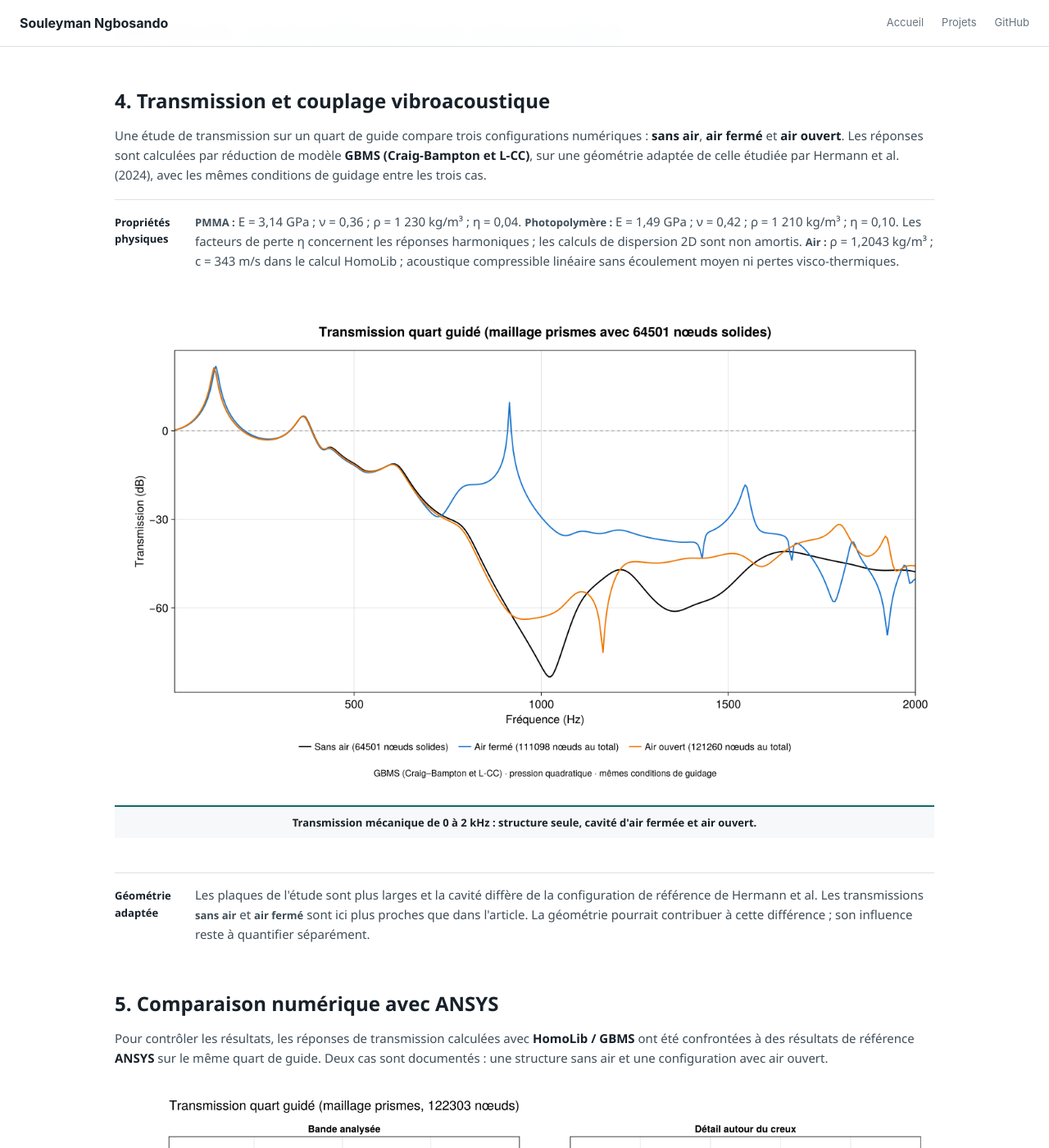
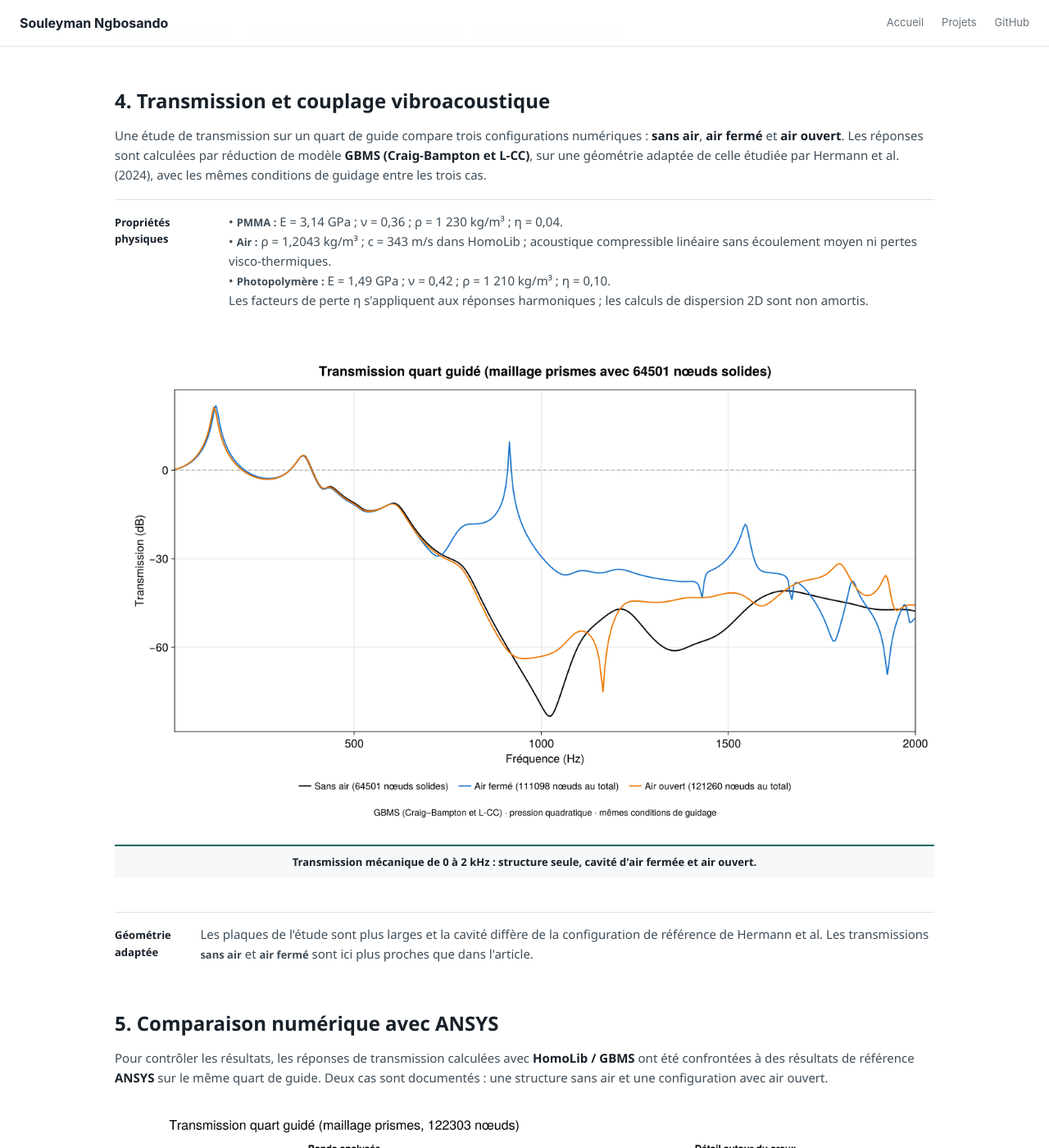
Before and after one commit to Ngbosando/Ngbosando.github.io, a Jekyll site: the page built from _projects/labyrinthine-metamaterial/index.md, in a window 1280 px wide and 1400 px high, scrolled down 3013 px. Shown: the whole window at 82% size. Built offline with Jekyll 4.4.1, drawn with Linux system fonts in a browser that asks for light colours.

Commit message:
Clarify material property bullets and trim geometry caveat

```diff
--- a/_projects/labyrinthine-metamaterial/index.md
+++ b/_projects/labyrinthine-metamaterial/index.md
@@ -68,14 +68,14 @@ Des conditions de périodicité sont imposées aux frontières opposées de la c
 
 Une étude de transmission sur un quart de guide compare trois configurations numériques : **sans air**, **air fermé** et **air ouvert**. Les réponses sont calculées par réduction de modèle **GBMS (Craig-Bampton et L-CC)**, sur une géométrie adaptée de celle étudiée par Hermann et al. (2024), avec les mêmes conditions de guidage entre les trois cas.
 
-<div class="result-line"><b>Propriétés physiques</b><span><b>PMMA :</b> E = 3,14 GPa ; ν = 0,36 ; ρ = 1 230 kg/m³ ; η = 0,04. <b>Photopolymère :</b> E = 1,49 GPa ; ν = 0,42 ; ρ = 1 210 kg/m³ ; η = 0,10. Les facteurs de perte η concernent les réponses harmoniques ; les calculs de dispersion 2D sont non amortis. <b>Air :</b> ρ = 1,2043 kg/m³ ; c = 343 m/s dans le calcul HomoLib ; acoustique compressible linéaire sans écoulement moyen ni pertes visco-thermiques.</span></div>
+<div class="result-line"><b>Propriétés physiques</b><span>• <b>PMMA :</b> E = 3,14 GPa ; ν = 0,36 ; ρ = 1 230 kg/m³ ; η = 0,04.<br>• <b>Air :</b> ρ = 1,2043 kg/m³ ; c = 343 m/s dans HomoLib ; acoustique compressible linéaire sans écoulement moyen ni pertes visco-thermiques.<br>• <b>Photopolymère :</b> E = 1,49 GPa ; ν = 0,42 ; ρ = 1 210 kg/m³ ; η = 0,10.<br>Les facteurs de perte η s'appliquent aux réponses harmoniques ; les calculs de dispersion 2D sont non amortis.</span></div>
 
 <figure class="figure-wide technical-figure single-figure">
   <a href="{{ '/assets/images/transmission_trois_cas.png' | relative_url }}"><img src="{{ '/assets/images/transmission_trois_cas.png' | relative_url }}" alt="Comparaison des transmissions dans un quart de guide sans air, avec air fermé et avec air ouvert"></a>
   <figcaption>Transmission mécanique de 0 à 2 kHz : structure seule, cavité d'air fermée et air ouvert.</figcaption>
 </figure>
 
-<div class="result-line"><b>Géométrie adaptée</b><span>Les plaques de l'étude sont plus larges et la cavité diffère de la configuration de référence de Hermann et al. Les transmissions <b>sans air</b> et <b>air fermé</b> sont ici plus proches que dans l'article. La géométrie pourrait contribuer à cette différence ; son influence reste à quantifier séparément.</span></div>
+<div class="result-line"><b>Géométrie adaptée</b><span>Les plaques de l'étude sont plus larges et la cavité diffère de la configuration de référence de Hermann et al. Les transmissions <b>sans air</b> et <b>air fermé</b> sont ici plus proches que dans l'article.</span></div>
 
 ## 5. Comparaison numérique avec ANSYS
 
```
